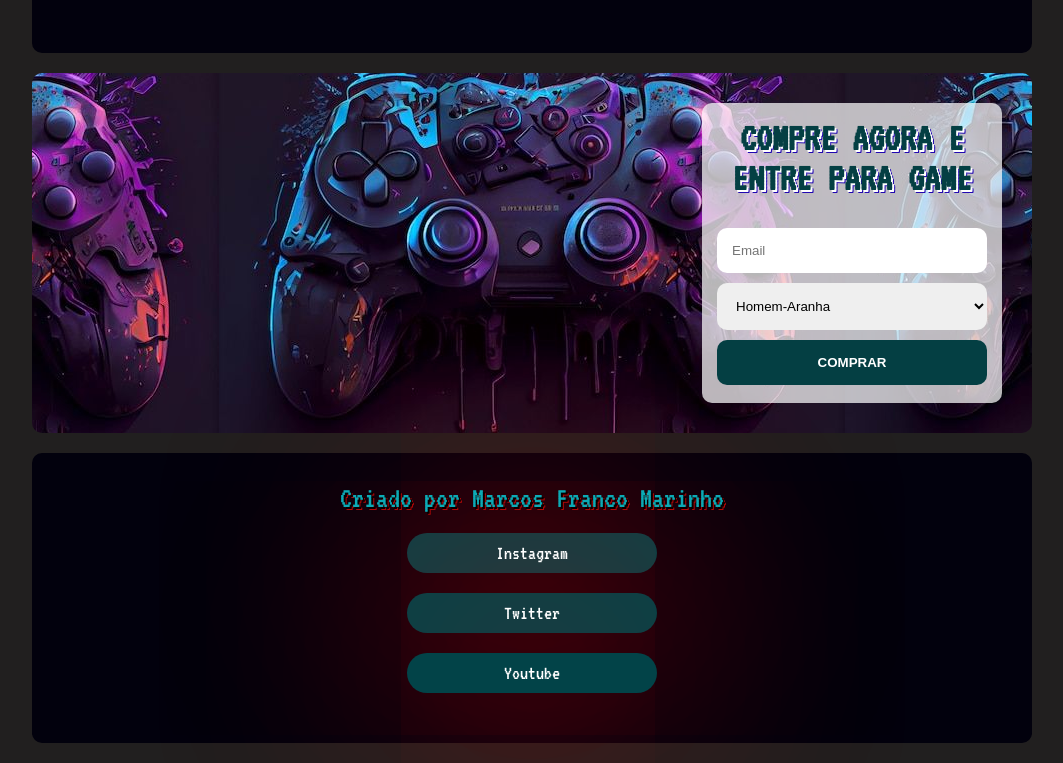
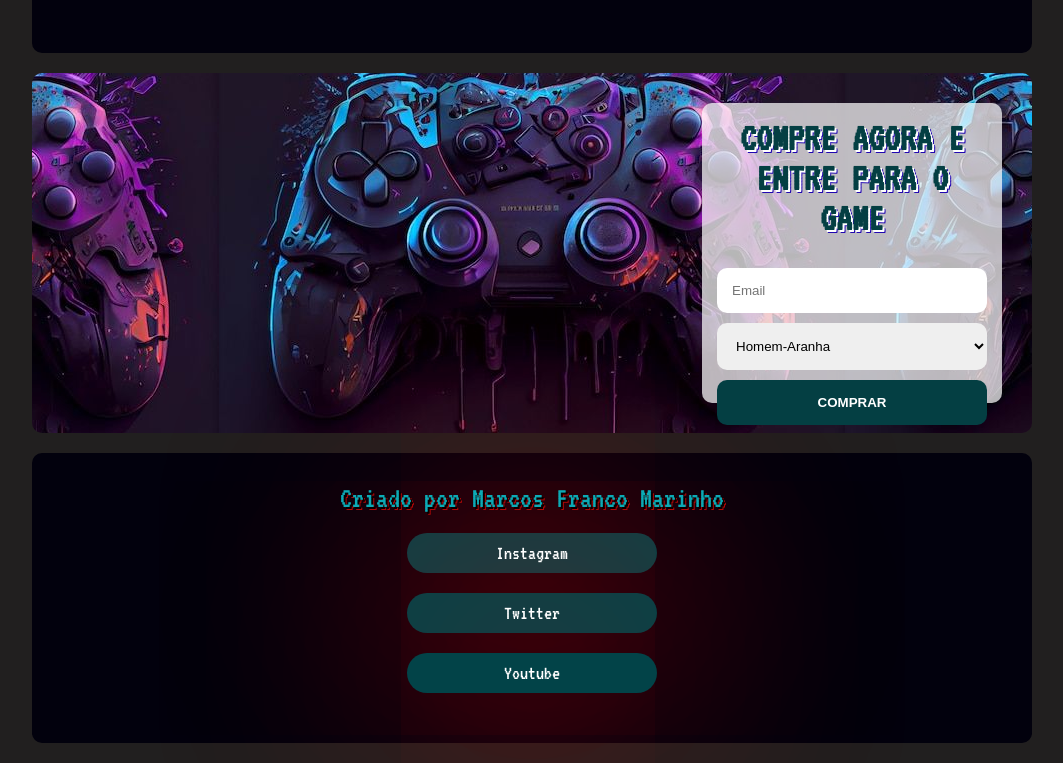
Before and after one commit to marcosfrancomarinho/gameStore, a plain HTML site: page index.html in a window 1280 px wide. Shown: the part 1044-1807 px from the top of the page, without its empty margins (108-1171 px from the left). Drawn offline with Linux system fonts and the light colour scheme.

Commit message:
Update index.html

```diff
--- a/index.html
+++ b/index.html
@@ -52,7 +52,7 @@
 
     <section class="formulario">
         <div class="formbox">
-            <h4>compre agora e entre para game</h4>
+            <h4>compre agora e entre para o game</h4>
            <form name="contact" method="POST" data-netlify="true" action="/alert.html">
                 <input type="email" id="email" name="EMAIL" placeholder="Email" required>
                 <select name="MOVIES" required>
```
